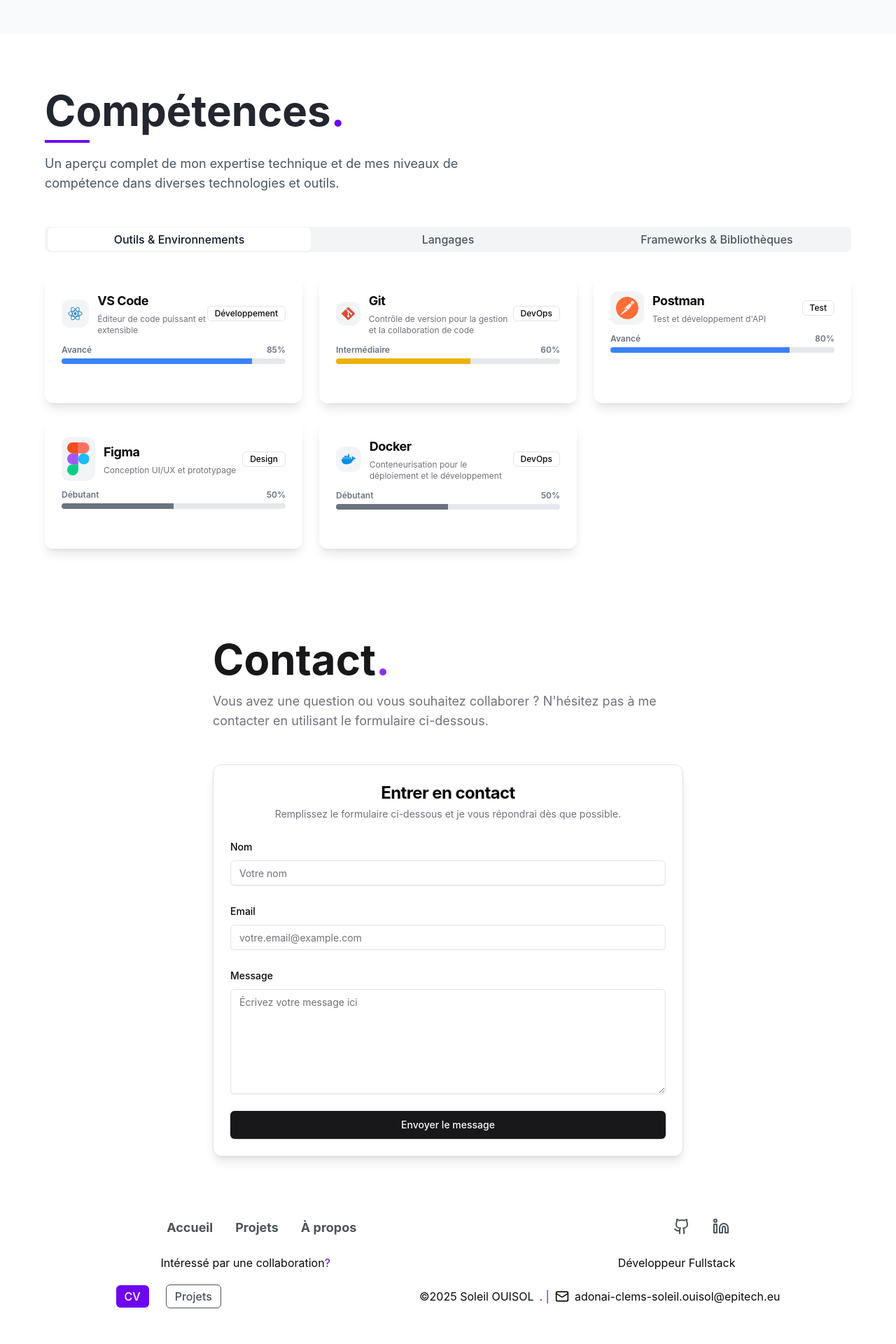
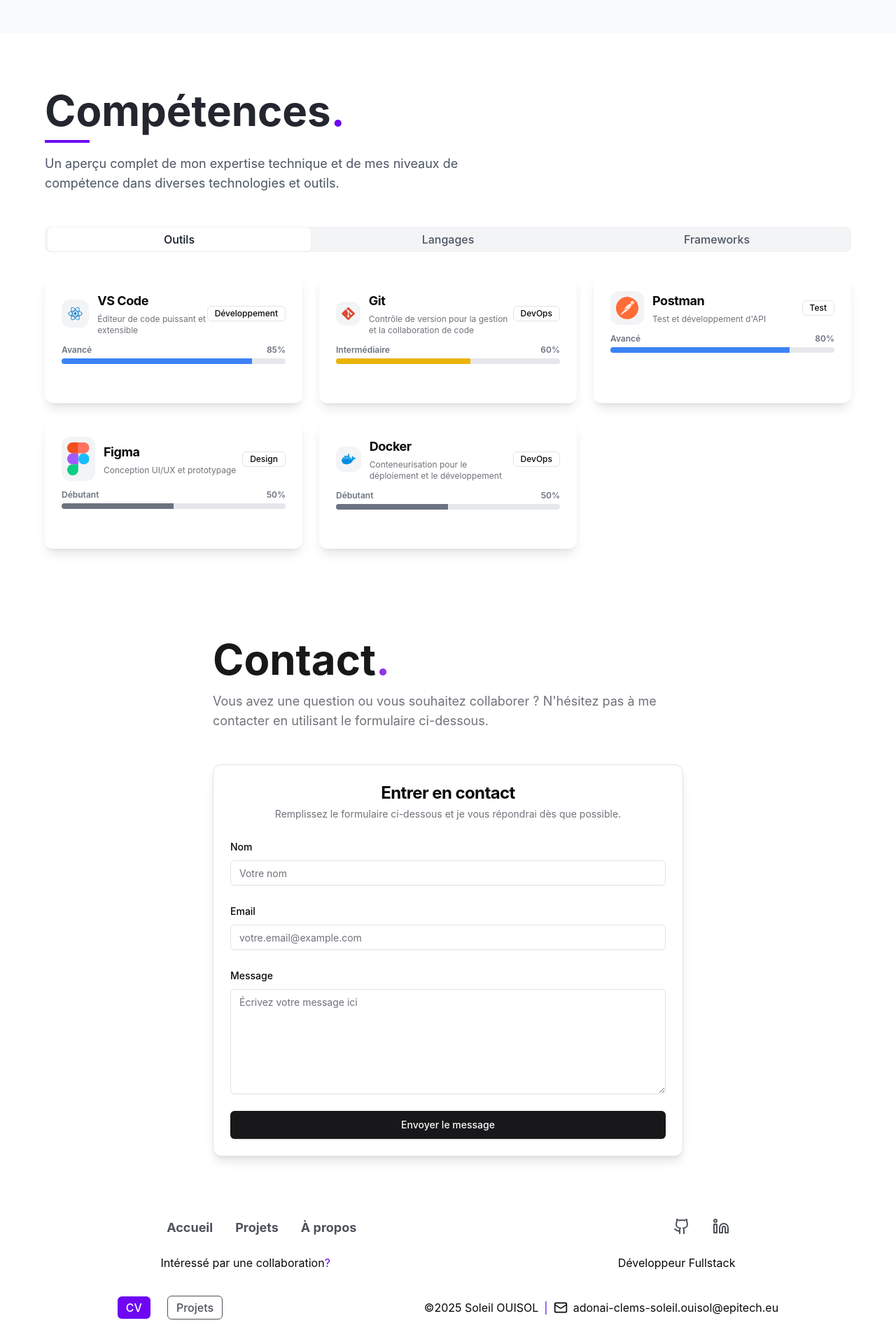
Before and after one commit to Soleil-Clems/portfolio-v2, a React (Vite) app: page / in a window 1280 px wide. Shown: the part 2246-4166 px from the top of the page at 70% size. Before the commit the page ends 4134 px from the top, so only its background shows below. Built offline with nearby package versions, Linux system fonts and the light colour scheme.

Commit message:
Fix: responsive of footer

```diff
--- a/src/components/Footer.tsx
+++ b/src/components/Footer.tsx
@@ -51,7 +51,8 @@ export default function Footer() {
                     <p className="text-center">{t.fullstack}</p>
                 </div>
 
-                <div className="flex justify-around items-center">
+                <div className="flex flex-col sm:flex-row justify-around items-center">
+
                     <div className="space-x-6">
                         <a
                             target='_blank'
@@ -65,9 +66,11 @@ export default function Footer() {
 
                         </a>
                     </div>
-                    <div className="flex items-center gap-2">{t.copyright.replace("2023", copyrightYear)}<span className="text-own-purple">. |
+                    <div className="flex items-center gap-2 sm:flex">
 
-                    </span> <span className="flex gap-2 items-center"><Mail size={20} /> adonai-clems-soleil.ouisol@epitech.eu</span></div>
+                        <span className='hidden md:flex'>{t.copyright.replace("2023", copyrightYear)}</span> <span className="text-own-purple hidden md:flex"> |
+
+                        </span> <span className="flex gap-2 items-center my-4"><Mail size={20} /> adonai-clems-soleil.ouisol@epitech.eu</span></div>
                 </div>
             </div>
         </footer>
--- a/src/components/Navigation.tsx
+++ b/src/components/Navigation.tsx
@@ -1,6 +1,6 @@
 import { useState, useEffect } from "react"
 import { Link } from "react-router-dom"
-import { MessageCircleDashed, Menu, X, Languages, Linkedin, Github } from "lucide-react"
+import { Menu, X, Languages, Linkedin, Github } from "lucide-react"
 import { motion, AnimatePresence } from "framer-motion"
 import { ModeToggle } from "@/components/mode-toggle"
 import { Button } from "@/components/ui/button"
--- a/src/components/Skills.tsx
+++ b/src/components/Skills.tsx
@@ -26,9 +26,9 @@ const translations = {
   en: {
     skills: "Skills",
     overview: "A comprehensive overview of my technical expertise and proficiency levels across various technologies and tools.",
-    toolsEnvironments: "Tools & Environments",
+    toolsEnvironments: "Tools",
     languages: "Languages",
-    frameworksLibraries: "Frameworks & Libraries",
+    frameworksLibraries: "Frameworks",
     expert: "Expert",
     advanced: "Advanced",
     proficient: "Proficient",
@@ -67,9 +67,9 @@ const translations = {
   fr: {
     skills: "Compétences",
     overview: "Un aperçu complet de mon expertise technique et de mes niveaux de compétence dans diverses technologies et outils.",
-    toolsEnvironments: "Outils & Environnements",
+    toolsEnvironments: "Outils",
     languages: "Langages",
-    frameworksLibraries: "Frameworks & Bibliothèques",
+    frameworksLibraries: "Frameworks",
     expert: "Expert",
     advanced: "Avancé",
     proficient: "Compétent",
```
